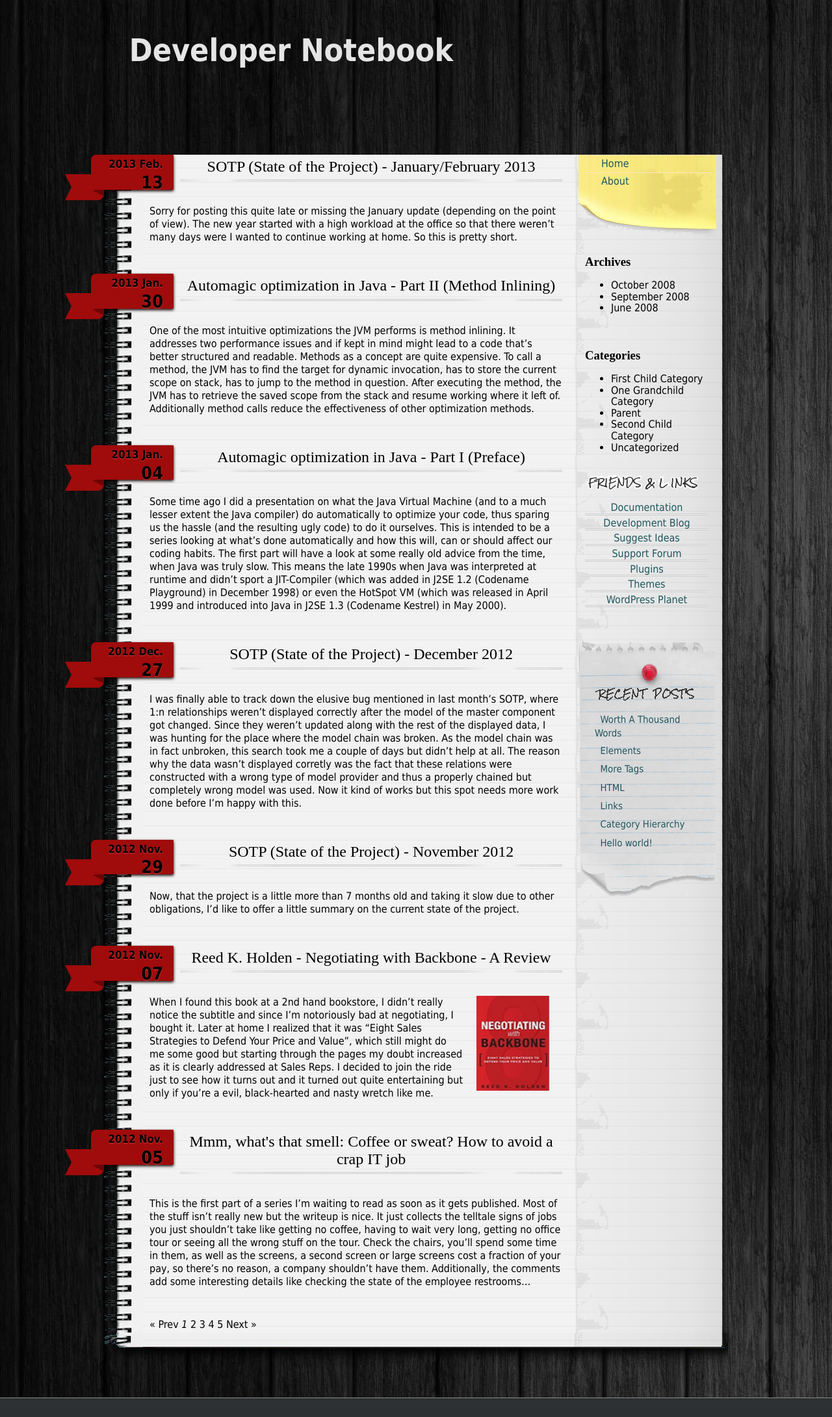
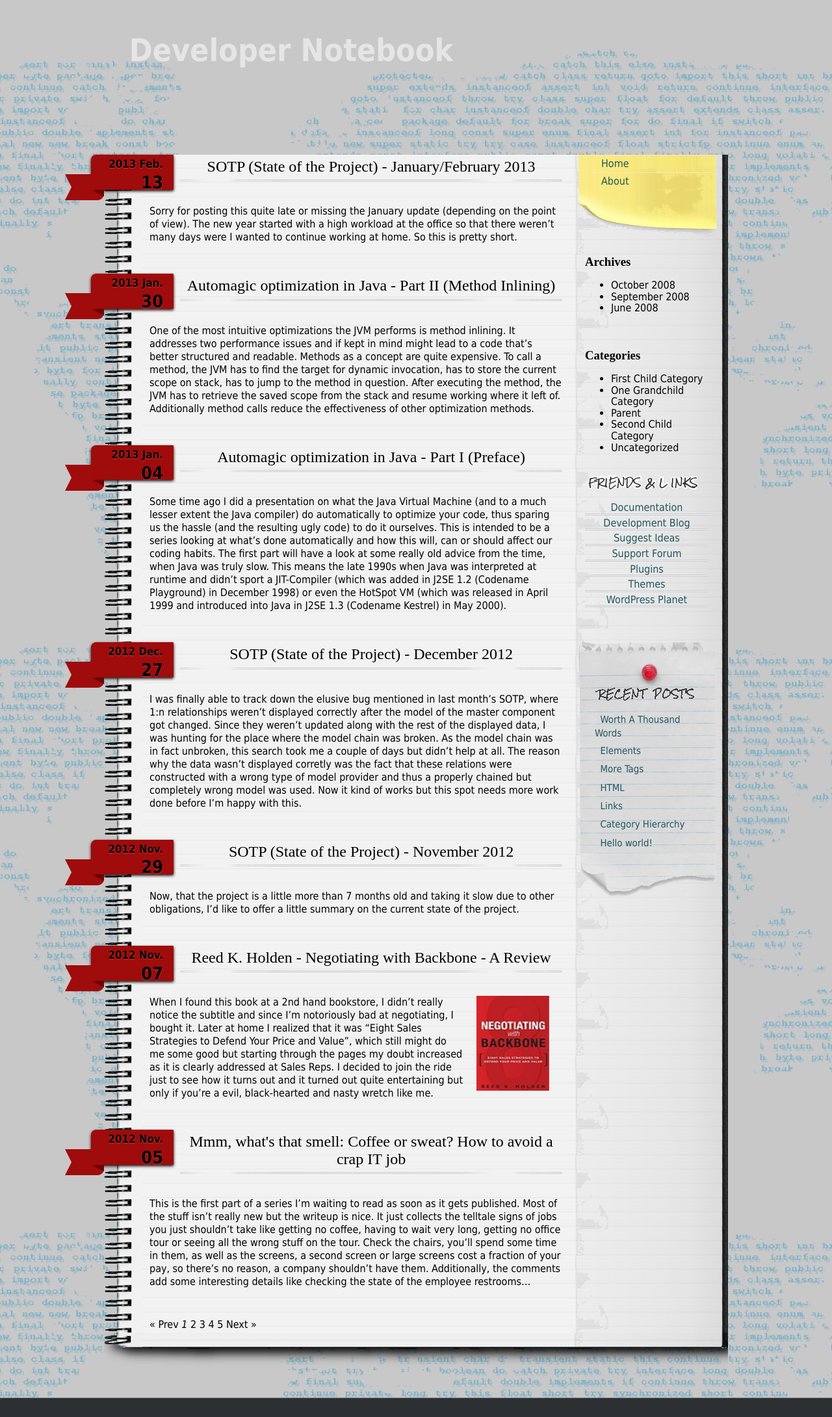
Before and after one commit to nicktar/nicktar.github.io, a Jekyll site: the page built from index.html, in a window 1280 px wide. Shown: the whole page at 65% size. Built offline with Jekyll 4.4.1, drawn with Linux system fonts in a browser that asks for light colours; the list of posts is cut into pages by our own code.

Commit message:
added my own world of java background

```diff
--- a/_layouts/default.html
+++ b/_layouts/default.html
@@ -12,16 +12,6 @@
 <!--<link href='http://fonts.googleapis.com/css?family=Patrick+Hand' rel='stylesheet' type='text/css'>
 <link href='http://fonts.googleapis.com/css?family=Anonymous+Pro:400,700,400italic,700italic' rel='stylesheet' type='text/css'> -->
 <script src="{{ "/assets/html5.js" | absolute_url }}"></script>
-
-<style type="text/css" id="custom-background-css">
-    body.custom-background {
-        background-image: url("{{ "/assets/background.png" | absolute_url }}");
-        background-position: left top;
-        background-size: auto;
-        background-repeat: repeat;
-        background-attachment: scroll;
-}
-</style>
 
 </head>
 
--- a/assets/style.css
+++ b/assets/style.css
@@ -1,6 +1,14 @@
 section, article, header, footer, nav, aside, hgroup { display: block; }
 
 [hidden] { display: none; }
+
+html {
+        background: url('/assets/bkgnd_sm2.png') no-repeat center center fixed;
+        -webkit-background-size: cover;
+        -moz-background-size: cover;
+        -o-background-size: cover;
+        background-size: cover;
+}
 
 /* Links
 -------------------------------------------------------------- */
```
Also changed, not shown: assets/bkgnd_sm2.png (added).
